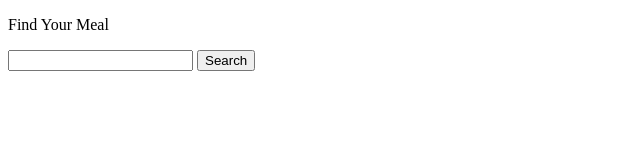
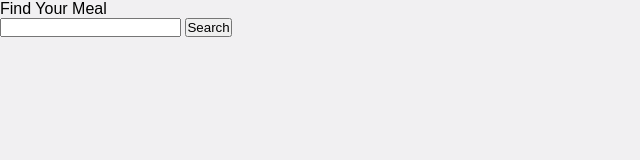
Before and after one commit to manish591/findyourmeal, a plain HTML site: page index.html in a window 1280 px wide. Shown: the whole page, without its empty margins (0-640 px from the left). Drawn offline with Linux system fonts and the light colour scheme.

Commit message:
style-connected html with css

```diff
--- a/index.html
+++ b/index.html
@@ -5,6 +5,7 @@
     <meta http-equiv="X-UA-Compatible" content="IE=edge">
     <meta name="viewport" content="width=device-width, initial-scale=1.0">
     <title>Find your meal</title>
+    <link rel="stylesheet" href="/style.css">
 </head>
 <body>
     <div class="container">
--- /dev/null
+++ b/style.css
@@ -0,0 +1,25 @@
+* {
+    margin: 0;
+    padding: 0;
+    box-sizing: border-box;
+}
+
+:root {
+    --bg-clr: #F1F0F2;
+    --dark-clr-one: #F20530;
+    --dark-clr-two: #F2B705;
+    --light-clr-one: #F23D6D;
+    --light-clr-two: #B9BF04;
+}
+
+html {
+    font-size: 16px;
+}
+
+body {
+    background-color: var(--bg-clr);
+}
+
+.container {
+    font-family: Arial, Helvetica, sans-serif;
+}
```
